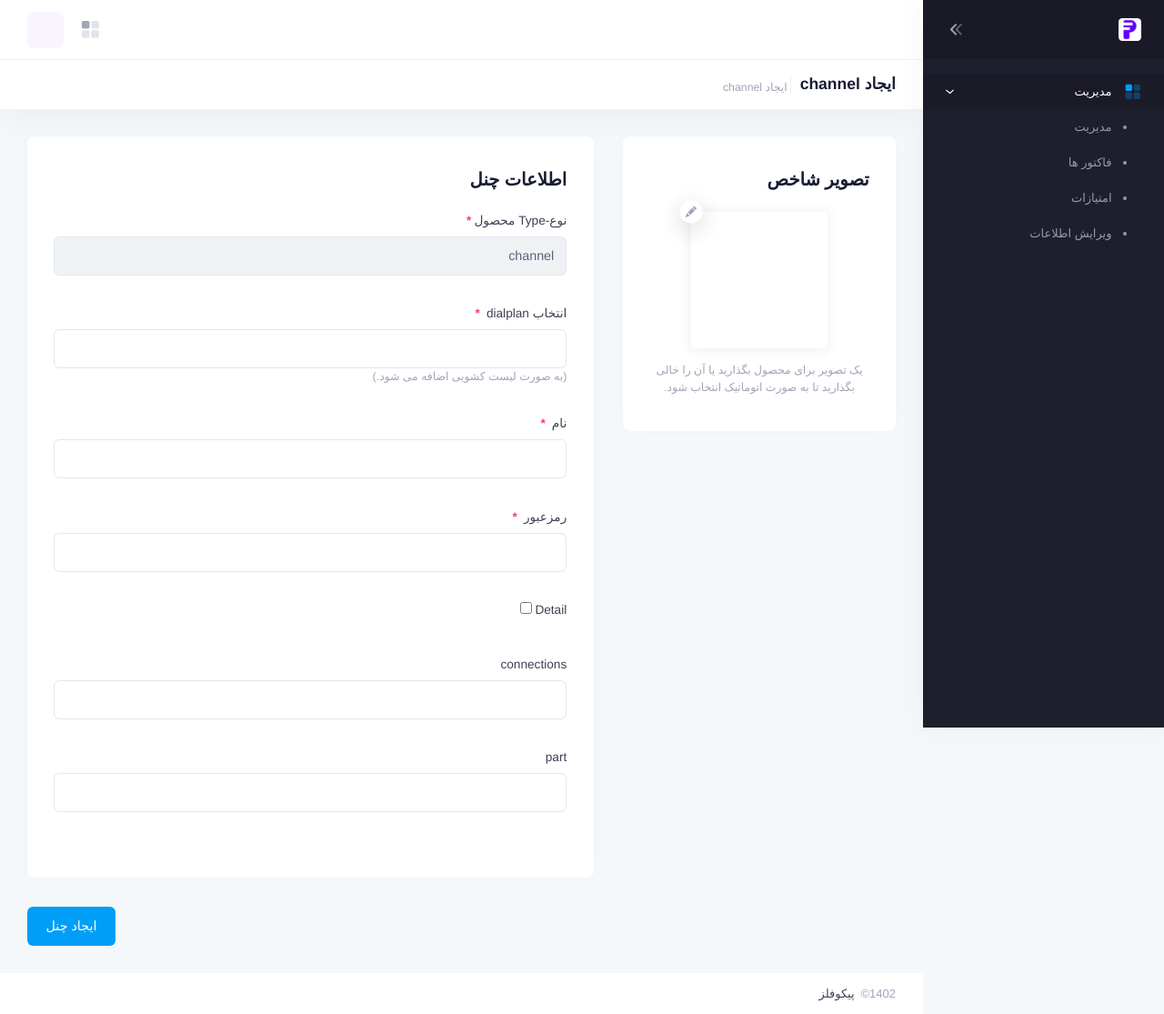
After one commit to AbolfazlAbdi48/asterisk-panel, a Django app: page /create-channel/ in a window 1280 px wide. The commit adds this page. Shown: the whole page at 91% size. Run offline with Django 5.2, Linux system fonts and the light colour scheme; some libraries are stand-ins or nearby versions; some web fonts are replaced.

Commit message:
add: create channel view, ajax

```diff
--- /dev/null
+++ b/asterisk/templates/asterisk/create_channel.html
@@ -0,0 +1,231 @@
+{% extends 'core/_base_panel.html' %}
+{% load static %}
+
+{% block title %}
+    ایجاد channel
+{% endblock %}
+
+{% block secondary_title %}
+    ایجاد channel
+{% endblock %}
+
+{% block secondary_title_detail %}ایجاد channel{% endblock %}
+
+{% block content %}
+    <form
+            class="form d-flex flex-column flex-lg-row fv-plugins-bootstrap5 fv-plugins-framework"
+            enctype="multipart/form-data"
+            method="post"
+    >
+        <div class="d-flex flex-column gap-7 gap-lg-10 w-100 w-lg-300px mb-7 me-lg-10">
+            <!--begin::Thumbnail settings-->
+            <div class="card card-flush py-4">
+                <!--begin::Card header-->
+                <div class="card-header">
+                    <!--begin::Card title-->
+                    <div class="card-title">
+                        <h2>تصویر شاخص</h2>
+                    </div>
+                    <!--end::Card title-->
+                </div>
+                <!--end::Card header-->
+                <!--begin::Card body-->
+                <div class="card-body text-center pt-0">
+                    <!--begin::Image input-->
+                    <div class="image-input image-input-outline mb-3 image-input-empty" data-kt-image-input="true"
+                         {% if product.image.url %}style="background-image: url({{ product.image.url }})"{% endif %}
+                    >
+                        <!--begin::نمایش existing avatar-->
+                        <div class="image-input-wrapper w-150px h-150px" style=""></div>
+                        <!--end::نمایش existing avatar-->
+                        <!--begin::Tags-->
+                        <label class="btn btn-icon btn-circle btn-active-color-primary w-25px h-25px bg-body shadow"
+                               data-kt-image-input-action="change" data-bs-toggle="tooltip" title=""
+                               data-bs-original-title="تعویض آواتار">
+                            <i class="bi bi-pencil-fill fs-7"></i>
+                            <!--begin::Inputs-->
+                            <input type="file" name="image" id="id_image" accept=".png, .jpg, .jpeg">
+                            <input type="hidden" name="avatar_remove" value="0">
+                            <!--end::Inputs-->
+                        </label>
+                        <!--end::Tags-->
+                        <!--begin::انصراف-->
+                        <span class="btn btn-icon btn-circle btn-active-color-primary w-25px h-25px bg-body shadow"
+                              data-kt-image-input-action="cancel" data-bs-toggle="tooltip" title=""
+                              data-bs-original-title="انصراف avatar">
+														<i class="bi bi-x fs-2"></i>
+													</span>
+                        <!--end::انصراف-->
+                        <!--begin::حذف-->
+                        <span class="btn btn-icon btn-circle btn-active-color-primary w-25px h-25px bg-body shadow"
+                              data-kt-image-input-action="remove" data-bs-toggle="tooltip" title=""
+                              data-bs-original-title="حذف آواتار">
+														<i class="bi bi-x fs-2"></i>
+													</span>
+                        <!--end::حذف-->
+                    </div>
+                    <!--end::Image input-->
+                    <!--begin::توضیحات-->
+                    <div class="text-muted fs-7">یک تصویر برای محصول بگذارید یا آن را خالی بگذارید تا به صورت اتوماتیک
+                        انتخاب شود.
+                    </div>
+                    <!--end::توضیحات-->
+                </div>
+                <!--end::Card body-->
+            </div>
+        </div>
+        <div class="d-flex flex-column flex-row-fluid gap-7 gap-lg-10" data-select2-id="select2-data-140-sczu">
+            <div class="tab-content" data-select2-id="select2-data-139-z1s1">
+                <div class="tab-pane fade active show" id="kt_ecommerce_add_product_general" role="tab-panel">
+                    <div class="d-flex flex-column gap-7 gap-lg-10">
+                        <!--begin::عمومی options-->
+                        <div class="card card-flush py-4">
+                            <!--begin::Card header-->
+                            <div class="card-header">
+                                <div class="card-title">
+                                    <h2>اطلاعات چنل</h2>
+                                </div>
+                            </div>
+                            <!--end::Card header-->
+                            <!--begin::Card body-->
+                            <div class="card-body pt-0">
+                                <!--begin::Input group-->
+                                <div class="mb-10 fv-row fv-plugins-icon-container fv-plugins-bootstrap5-row-invalid">
+                                    <!--begin::Tags-->
+                                    <label class="required form-label" for="channel-type">نوع-Type
+                                        محصول</label>
+                                    <input type="text" class="form-control" id="channel-type" value="channel" disabled>
+                                </div>
+
+                                <div class="mb-10 fv-row fv-plugins-icon-container fv-plugins-bootstrap5-row-invalid">
+                                    <!--begin::Tags-->
+                                    <label class="required form-label" for="channel-dialplan">
+                                        انتخاب dialplan
+                                    </label>
+                                    <input type="text" class="form-control" id="channel-dialplan">
+                                    <div class="text-muted fs-7">
+                                        (به صورت لیست کشویی اضافه می شود.)
+                                    </div>
+                                </div>
+
+                                <div class="mb-10 fv-row fv-plugins-icon-container fv-plugins-bootstrap5-row-invalid">
+                                    <label class="required form-label" for="channel-username">
+                                        نام
+                                    </label>
+                                    <input type="number" class="form-control" id="channel-username">
+                                </div>
+
+                                <div class="mb-10 fv-row fv-plugins-icon-container fv-plugins-bootstrap5-row-invalid">
+                                    <label class="required form-label" for="channel-password">
+                                        رمزعبور
+                                    </label>
+                                    <input type="number" class="form-control" id="channel-password">
+                                </div>
+
+                                <div class="mb-10 fv-row fv-plugins-icon-container fv-plugins-bootstrap5-row-invalid">
+                                    <label class="form-label" for="channel-detail">
+                                        Detail
+                                    </label>
+                                    <input type="checkbox" id="channel-detail">
+                                </div>
+
+                                <div class="mb-10 fv-row fv-plugins-icon-container fv-plugins-bootstrap5-row-invalid">
+                                    <label class="form-label" for="channel-connections">
+                                        connections
+                                    </label>
+                                    <input type="number" class="form-control" id="channel-connections">
+                                </div>
+
+                                <div class="mb-10 fv-row fv-plugins-icon-container fv-plugins-bootstrap5-row-invalid">
+                                    <label class="form-label" for="channel-part">
+                                        part
+                                    </label>
+                                    <input type="text" class="form-control" id="channel-part">
+                                </div>
+
+                            </div>
+                            <!--end::Card header-->
+                        </div>
+                    </div>
+                </div>
+            </div>
+            <!--end::Tab content-->
+            <div class="d-flex justify-content-end">
+                <button type="button" id="kt_ecommerce_add_product_submit" class="btn btn-primary">
+                    <span class="indicator-label" id="channel-form-send">ایجاد چنل</span>
+                    <span class="indicator-progress">لطفا صبر کنید...
+												<span class="spinner-border spinner-border-sm align-middle ms-2"></span></span>
+                </button>
+                <!--end::Button-->
+            </div>
+        </div>
+        <!--end::Main column-->
+        <div></div>
+    </form>
+{% endblock %}
+
+
+{% block meta_js_code %}
+    <script>
+        $(document).ready(function () {
+            $('#channel-form-send').click(function () {
+                var type = $('#channel-type').val()
+                var dialplan = $('#channel-dialplan').val()
+                var username = $('#channel-username').val()
+                var password = $('#channel-password').val()
+                var detail = $('#channel-detail').is(':checked')
+                var connections = $('#channel-connections').val()
+                var part = $('#channel-part').val()
+
+                console.log({
+                            type,
+                            dialplan,
+                            password,
+                            username,
+                            detail,
+                            connections,
+                            part
+                        })
+
+                $.ajax({
+                    url: "/create",
+                    type: "POST",
+                    dataType: "json",
+                    data: JSON.stringify({
+                        payload: {
+                            type,
+                            dialplan,
+                            password,
+                            username,
+                            detail,
+                            connections,
+                            part
+                        }
+                    }),
+                    headers: {
+                        "X-Requested-With": "XMLHttpRequest",
+                        "X-CSRFToken": getCookie("csrftoken")
+                    },
+                    beforeSend: function () {
+                        console.log('Sending...')
+                        $('#loader').show()
+                    },
+                    success: (data) => {
+                        if (data) {
+                            console.log(data)
+                            $('#loader').hide()
+                            // TODO: show data in DOM
+                        }
+                    },
+                    error: (data) => {
+                        $('#loader').hide()
+                        Swal.fire({
+                            icon: 'question',
+                            title: "مشکلی پیش آمده لطفا دوباره امتحان کنید."
+                        })
+                    }
+                })
+            })
+        })
+    </script>
+{% endblock %}
--- a/asterisk/templates/asterisk/home.html
+++ b/asterisk/templates/asterisk/home.html
@@ -56,7 +56,7 @@
             </a>
         </div>
         <div class="col-12 col-md-4 mt-8">
-            <a href="#" class="card bg-info hoverable card-xl-stretch mb-xl-8">
+            <a href="{% url 'asterisk:create_channel' %}" class="card bg-info hoverable card-xl-stretch mb-xl-8">
                 <!--begin::Body-->
                 <div class="card-body">
                     <!--begin::Svg Icon | path: icons/duotune/finance/fin006.svg-->
--- a/asterisk/urls.py
+++ b/asterisk/urls.py
@@ -1,5 +1,5 @@
 from django.urls import path
-from .views import home, get_logs_view, dialplan_details_view
+from .views import home, get_logs_view, dialplan_details_view, create_channel_view
 
 app_name = 'asterisk'
 
@@ -7,4 +7,5 @@ urlpatterns = [
     path('', home, name='home'),
     path('get-logs/', get_logs_view, name='get_logs'),
     path('detail-dialplan/', dialplan_details_view, name='detail_dialplan'),
+    path('create-channel/', create_channel_view, name='create_channel'),
 ]
--- a/asterisk/views.py
+++ b/asterisk/views.py
@@ -12,3 +12,7 @@ def get_logs_view(request):
 
 def dialplan_details_view(request):
     return render(request, 'asterisk/dialplan_details.html')
+
+
+def create_channel_view(request):
+    return render(request, 'asterisk/create_channel.html')
```
